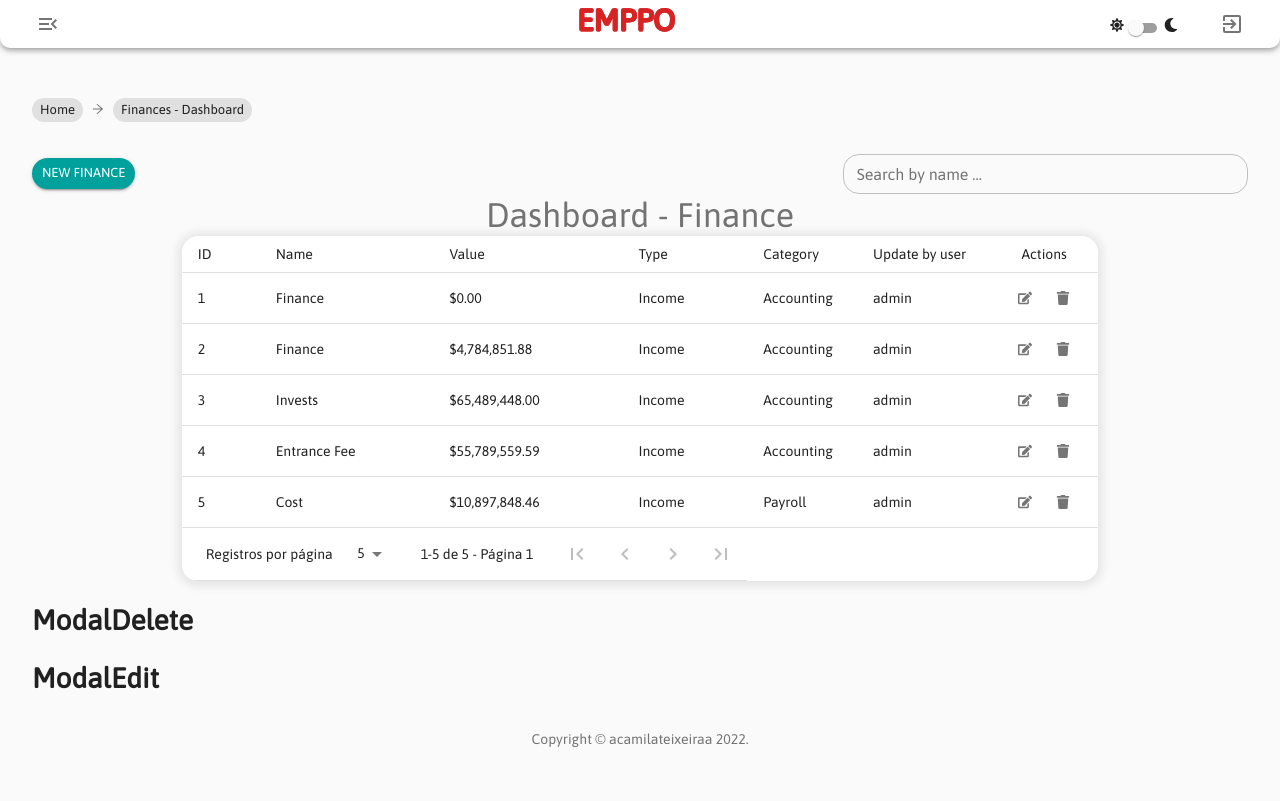
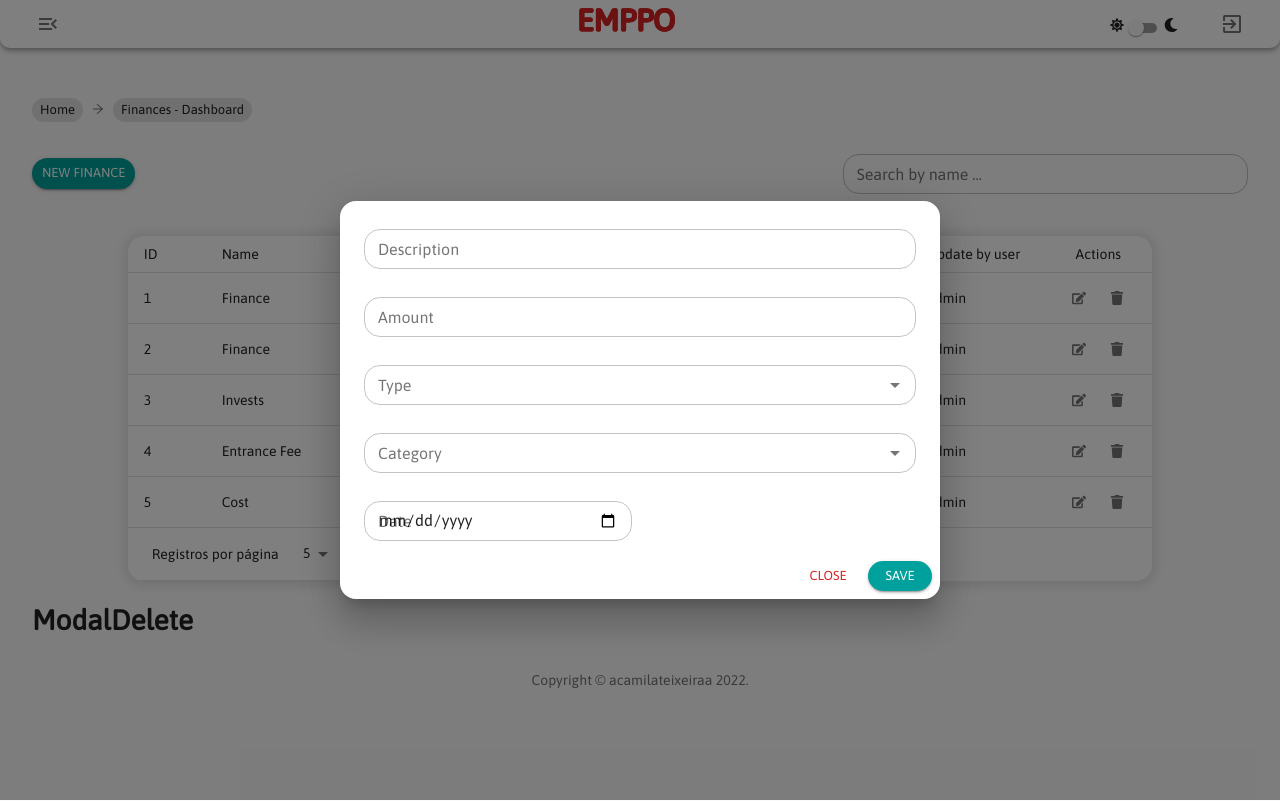
Before and after one commit to acamilateixeira/emppo, a React (Create React App) app: page /dashboard/finance in a window 1280 px wide. Both pictures are taken after a click on the button "NEW FINANCE". Built offline with nearby package versions, Linux system fonts and the light colour scheme.

Commit message:
criando filtro e modal editar

```diff
--- a/package.json
+++ b/package.json
@@ -16,6 +16,7 @@
     "react-custom-scrollbars": "^4.2.1",
     "react-dom": "^17.0.2",
     "react-icons": "^4.3.1",
+    "react-number-format": "^4.9.1",
     "react-router-dom": "^6.2.1",
     "react-scripts": "5.0.0",
     "typescript": "^4.5.4",
--- a/src/components/finance/list.tsx
+++ b/src/components/finance/list.tsx
@@ -50,6 +50,7 @@
             <TableCell>Value</TableCell>
             <TableCell>Type</TableCell>
             <TableCell>Category</TableCell>
+            <TableCell>Date</TableCell>
             <TableCell>Update by user</TableCell>
             <TableCell align='center'>Actions</TableCell>
           </TableRow>
@@ -66,6 +67,7 @@
               <TableCell>{transformMoney(finance.amount)}</TableCell>
               <TableCell>{finance.type.description}</TableCell>
               <TableCell>{finance.category.description}</TableCell>
+              <TableCell>{finance.date}</TableCell>
               <TableCell>{finance.user}</TableCell>
               <TableCell align='center'>
                 <Tooltip title='Edit'>
--- a/src/components/finance/modalEdit.tsx
+++ b/src/components/finance/modalEdit.tsx
@@ -1,11 +1,164 @@
+import { Button, Dialog, DialogActions, DialogContent, Grid, TextField } from '@material-ui/core';
+import { useEffect, useState } from 'react';
+import { useFinance } from '../../hooks/useFinance';
+import { AlertMessage } from '../alertMessage';
+import FinanceServices from '../../mocks/finance';
+import { Type } from '../../models/type';
+import { Autocomplete } from '@material-ui/lab';
+import NumberFormat from 'react-number-format';
 interface ModalEditProps {
   open: boolean;
   onClose: () => void;
 }
-export function ModalEdit(props: ModalEditProps) {
+export function ModalEdit({ open, onClose }: ModalEditProps) {
+  const { finances, setFinances, finance, setFinance } = useFinance();
+  const [type, setType] = useState<Type[]>([]);
+  const [category, setCategory] = useState<Type[]>([]);
+
+  const [alert, setAlert] = useState(false);
+  const [alertMessage, setAlertMessage] = useState('Loading...');
+  const [alertType, setAlertType] = useState<'success' | 'error'>('success');
+
+  async function editFinance() {
+    const response = await FinanceServices.updateFinance(finance);
+    setFinances(finances.map(f => (f.id === finance.id ? finance : f)));
+
+    if (response) {
+      setAlertType('success');
+      setAlert(true);
+      setAlertMessage('Finance edited successfully!');
+    } else {
+      setAlertType('error');
+      setAlert(true);
+      setAlertMessage('Finance not edited!');
+    }
+
+    setTimeout(() => {
+      onClose();
+    }, 1000);
+  }
+
+  useEffect(() => {
+    async function getParams() {
+      const type = await FinanceServices.getType();
+      setType(type);
+
+      const category = await FinanceServices.getCategory();
+      setCategory(category);
+    }
+    getParams();
+  }, []);
+
   return (
-    <div>
-      <h1>ModalEdit</h1>
-    </div>
+    <>
+      <AlertMessage
+        open={alert}
+        severity={alertType}
+        message={alertMessage}
+        onClose={() => setAlert(false)}
+      />
+
+      <Dialog open={open} onClose={onClose} maxWidth='sm' fullWidth>
+        <DialogContent>
+          <Grid container spacing={2}>
+            <Grid item xl={12} lg={12} md={12}>
+              <TextField
+                fullWidth
+                variant='outlined'
+                margin='dense'
+                size='small'
+                label='Description'
+                value={finance.description}
+                onChange={e => setFinance({ ...finance, description: e.target.value })}
+              />
+            </Grid>
+
+            <Grid item xl={12} lg={12} md={12}>
+              <NumberFormat
+                fullWidth
+                variant='outlined'
+                margin='dense'
+                size='small'
+                label='Amount'
+                value={finance.amount}
+                thousandSeparator
+                prefix='$'
+                customInput={TextField}
+                onValueChange={e => setFinance({ ...finance, amount: Number(e.value) })}
+              />
+            </Grid>
+
+            <Grid item xl={12} lg={12} md={12}>
+              <Autocomplete
+                options={type}
+                getOptionLabel={option => option.description}
+                value={finance.type}
+                onChange={(e, value) =>
+                  value
+                    ? setFinance({ ...finance, type: value })
+                    : setFinance({ ...finance, type: {} as Type })
+                }
+                renderInput={params => (
+                  <TextField
+                    {...params}
+                    variant='outlined'
+                    margin='dense'
+                    size='small'
+                    label='Type'
+                    fullWidth
+                  />
+                )}
+              />
+            </Grid>
+
+            <Grid item xl={12} lg={12} md={12}>
+              <Autocomplete
+                options={category}
+                getOptionLabel={option => option.description}
+                value={finance.category}
+                onChange={(e, value) =>
+                  value
+                    ? setFinance({ ...finance, category: value })
+                    : setFinance({ ...finance, category: {} as Type })
+                }
+                renderInput={params => (
+                  <TextField
+                    {...params}
+                    variant='outlined'
+                    margin='dense'
+                    size='small'
+                    label='Category'
+                    fullWidth
+                  />
+                )}
+              />
+            </Grid>
+
+            <Grid item xl={6} lg={6} md={6}>
+              <TextField
+                fullWidth
+                variant='outlined'
+                type='date'
+                margin='dense'
+                size='small'
+                label='Date'
+                value={finance.date}
+                onChange={e => setFinance({ ...finance, date: e.target.value })}
+              />
+            </Grid>
+          </Grid>
+        </DialogContent>
+
+        <DialogActions>
+          <Button onClick={onClose} size='small' color='secondary' variant='text'>
+            CLOSE
+          </Button>
+
+          <Button onClick={editFinance} size='small' color='primary' variant='contained'>
+            SAVE
+          </Button>
+        </DialogActions>
+      </Dialog>
+    </>
   );
 }
--- a/src/pages/finance/dashboard.tsx
+++ b/src/pages/finance/dashboard.tsx
@@ -1,5 +1,5 @@
 import { Button, Grid, TextField, Typography } from '@material-ui/core';
-import { useEffect, useState } from 'react';
+import { useCallback, useEffect, useState } from 'react';
 
 import { useFinance } from '../../hooks/useFinance';
 import FinanceServices from '../../mocks/finance';
@@ -16,6 +16,8 @@
 
   const [modalDelete, setModalDelete] = useState(false);
   const [modalEdit, setModalEdit] = useState(false);
+
+  const [name, setName] = useState('');
 
   useEffect(() => {
     async function loadFinances() {
@@ -44,12 +46,16 @@
     setModalEdit(false);
   }
 
-  function searchFinance(value: string) {
-    const response = finances.filter(finance =>
-      finance.name.toLowerCase().includes(value.toLowerCase())
-    );
-    setFinances(response);
-  }
+  const handleSearch = useCallback(
+    (e: React.ChangeEvent<HTMLInputElement>) => {
+      setName(e.target.value);
+    },
+    [setName]
+  );
+
+  const result = !name
+    ? finances
+    : finances.filter(finance => finance.name.toLowerCase().includes(name.toLowerCase()));
 
   return (
     <>
@@ -89,7 +95,8 @@
             label='Search by name ...'
             variant='outlined'
             size='small'
-            onChange={e => searchFinance(e.target.value)}
+            value={name}
+            onChange={(event: React.ChangeEvent<HTMLInputElement>) => handleSearch(event)}
           />
         </Grid>
       </Grid>
@@ -103,7 +110,7 @@
 
         <Grid item>
           {finances.length > 0 ? (
-            <List edit={openModalEdit} delete={openModalDelete} finances={finances} />
+            <List edit={openModalEdit} delete={openModalDelete} finances={result} />
           ) : (
             <Typography align='center' color='textSecondary'>
               Any finance found
```
Also changed, not shown: 1 other file (tests, documents, lock files or other folders).
